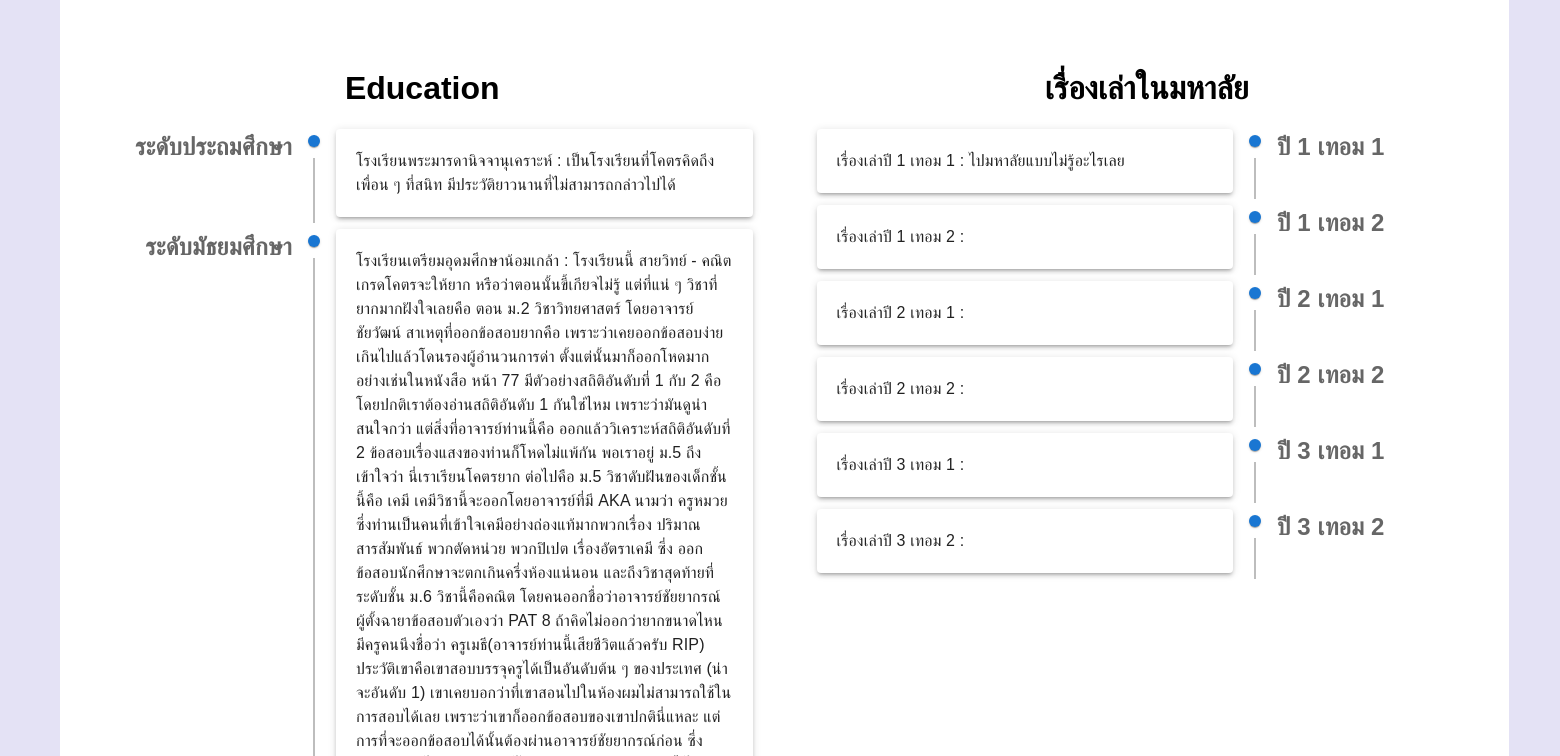
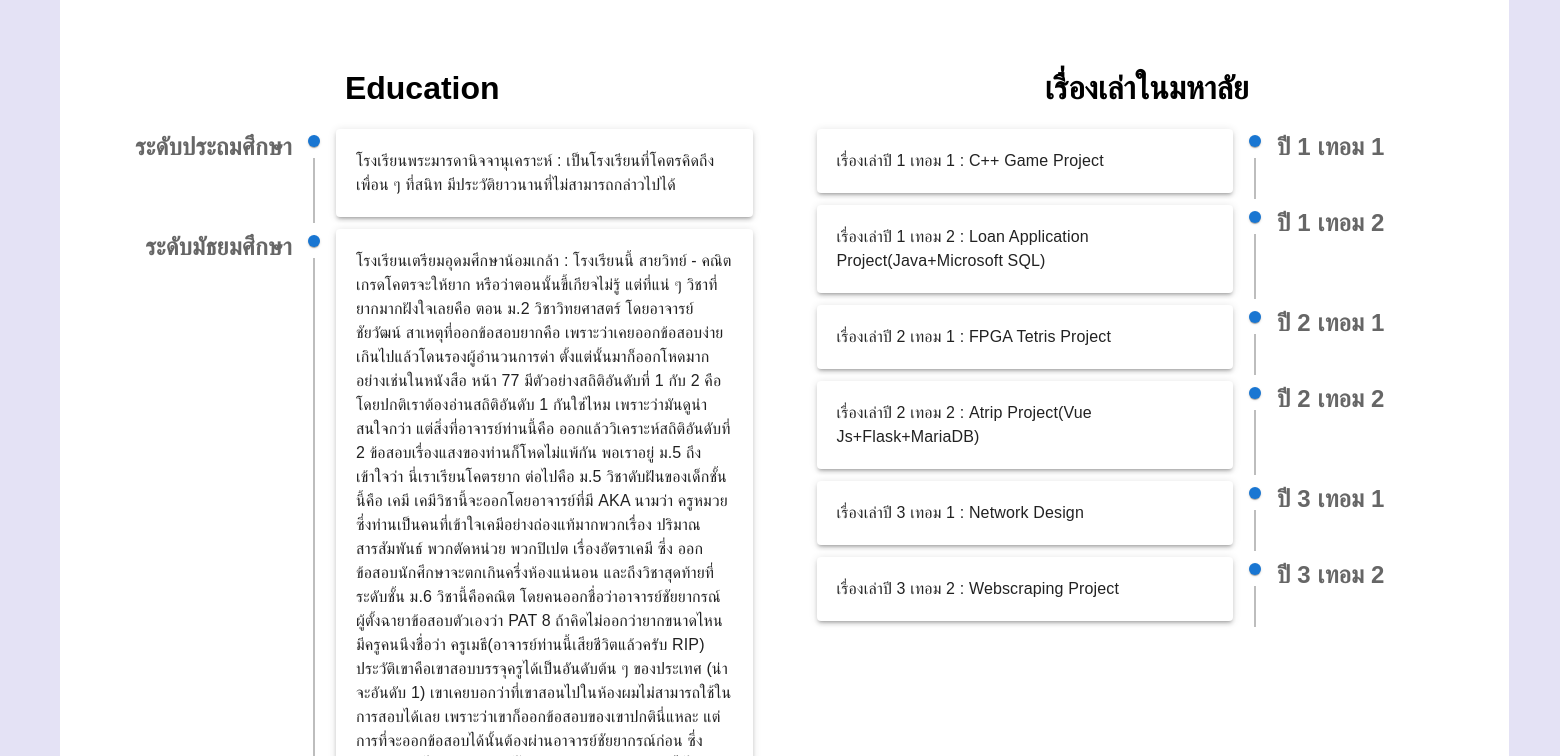
Before and after one commit to ryuinw123/React-Portfolio, a React (Create React App) app: page / in a window 1280 px wide. Shown: the part 1940-2696 px from the top of the page, 1560 px wide, since content can reach past the window. Built offline with nearby package versions, Linux system fonts and the light colour scheme.

Commit message:
UpdateCert

```diff
--- a/src/App.js
+++ b/src/App.js
@@ -10,7 +10,7 @@ import Toggle from './components/Toggle';
 import { useContext,useEffect } from 'react';
 import { ThemeContext } from './Context';
 import Navbar from './components/Navbar';
-import {ProductData1 , ProductData2} from './components/ProductData'
+import {ProductData1 , ProductData2 ,ProductData3} from './components/ProductData'
 import AOS from "aos";
 import "aos/dist/aos.css";
 
@@ -44,6 +44,7 @@ function App() {
         </div>
         <ProductList ProductTitle = {"Computer Engineering Project"} ProductDescription = {"ส่วนนี้จะเป็นโปรเจ็คที่ได้ทำไว้ในช่วงมหาวิทยาลัย เมื่อกดเข้าไปจะเป็นลิงค์ Github ของ Project นั้น ๆ สามารถดูรายละเอียดอื่น ๆ ได้ตามลิงค์เลย"} ProductData = {ProductData1} ProductID = "project" />
         <ProductList ProductTitle = {"Computer Engineering Certificate"} ProductDescription = {"ส่วนนี้จะเป็นประกาศนียบัตรของ Coursera ที่ได้ทำไว้ในช่วงที่มหาวิทยาลัยเปิดให้เรียนฟรี เมื่อกดเข้าไปจะเป็นลิงค์ยืนยัน ของ Certificate นั้น ๆ สามารถดูรายละเอียดอื่น ๆ ได้ตามลิงค์เลย"} ProductData = {ProductData2} ProductID = "certificate" />
+        <ProductList ProductTitle = {"Secondary School Certificate"} ProductDescription = {"ส่วนนี้จะเป็นประกาศนียบัตร ที่ได้ทำไว้ในช่วงที่มัธยม"} ProductData = {ProductData3} ProductID = "certificate" />
         <Contact/>
     </div>
     </>
--- a/src/components/ProductData.js
+++ b/src/components/ProductData.js
@@ -62,3 +62,52 @@ export const ProductData2 = [
         link: "https://coursera.org/verify/PNGM8TTSCY8F"
     }
 ]
+
+export const ProductData3 = [
+    {
+        id: 1,
+        img: "https://cdn.discordapp.com/attachments/798836385019723796/935963060550660116/IMG_3168.jpg",
+        link: "/"
+
+    },
+    {
+        id: 2,
+        img: "https://cdn.discordapp.com/attachments/798836385019723796/935963065529278514/IMG_3169.jpg",
+        link: "/"
+    },
+    {
+        id: 3,
+        img: "https://cdn.discordapp.com/attachments/798836385019723796/935963070000410634/IMG_3170.jpg",
+        link: "/"
+    },
+    {
+        id: 4,
+        img: "https://cdn.discordapp.com/attachments/798836385019723796/935963084521095238/IMG_3171.jpg",
+        link: "/"
+    },
+    {
+        id: 5,
+        img: "https://cdn.discordapp.com/attachments/798836385019723796/935964772288053328/IMG_3172.jpg",
+        link: "/"
+    },
+    {
+        id: 6,
+        img: "https://cdn.discordapp.com/attachments/798836385019723796/935964772728467456/IMG_3173.jpg",
+        link: "/"
+    },
+    {
+        id: 7,
+        img: "https://cdn.discordapp.com/attachments/798836385019723796/935964773152067644/IMG_3174.jpg",
+        link: "/"
+    },
+    {
+        id: 8,
+        img: "https://cdn.discordapp.com/attachments/798836385019723796/935964773575696384/IMG_3175.jpg",
+        link: "/"
+    },
+    {
+        id: 9,
+        img: "https://cdn.discordapp.com/attachments/798836385019723796/935964774456492113/IMG_3176.jpg",
+        link: "/"
+    }
+]
--- a/src/components/StoryData.js
+++ b/src/components/StoryData.js
@@ -24,36 +24,36 @@ export const StoryData2 = [
         title : "เรื่องเล่าในมหาลัย" ,
         heading : "ปี 1 เทอม 1",
         side : "เรื่องเล่าปี 1 เทอม 1",
-        detail : `ไปมหาลัยแบบไม่รู้อะไรเลย`
+        detail : `C++ Game Project`
     },
     {
         title : "เรื่องเล่าในมหาลัย" ,
         heading : "ปี 1 เทอม 2",
         side : "เรื่องเล่าปี 1 เทอม 2",
-        detail : ``
+        detail : `Loan Application Project(Java+Microsoft SQL)`
     },
     {
         title : "เรื่องเล่าในมหาลัย" ,
         heading : "ปี 2 เทอม 1",
         side : "เรื่องเล่าปี 2 เทอม 1",
-        detail : ``
+        detail : `FPGA Tetris Project`
     },
     {
         title : "เรื่องเล่าในมหาลัย" ,
         heading : "ปี 2 เทอม 2",
         side : "เรื่องเล่าปี 2 เทอม 2",
-        detail : ``
+        detail : `Atrip Project(Vue Js+Flask+MariaDB)`
     },
     {
         title : "เรื่องเล่าในมหาลัย" ,
         heading : "ปี 3 เทอม 1",
         side : "เรื่องเล่าปี 3 เทอม 1",
-        detail : ``
+        detail : `Network Design`
     },
     {
         title : "เรื่องเล่าในมหาลัย" ,
         heading : "ปี 3 เทอม 2",
         side : "เรื่องเล่าปี 3 เทอม 2",
-        detail : ``
+        detail : `Webscraping Project`
     }
 ]
```
